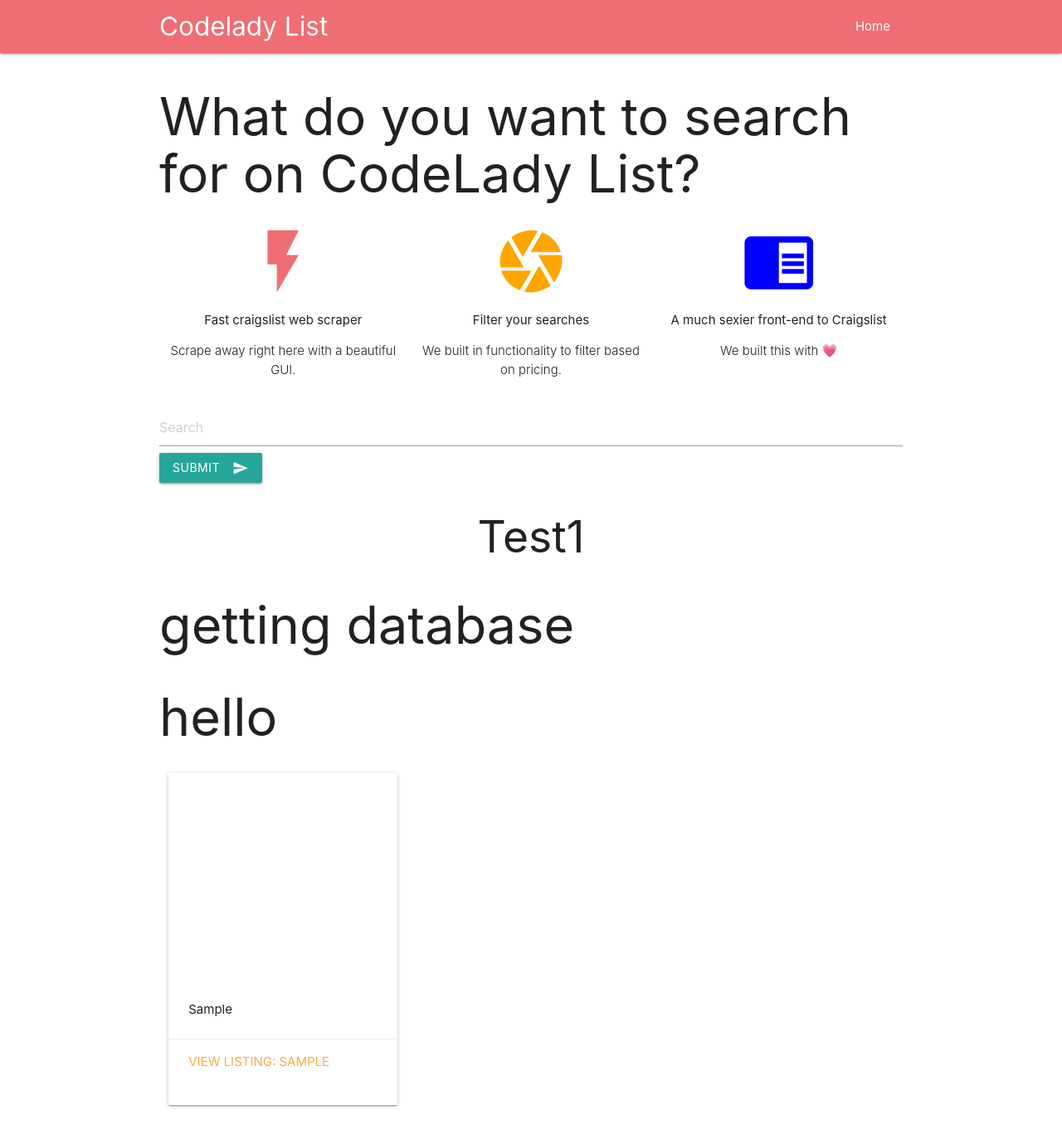
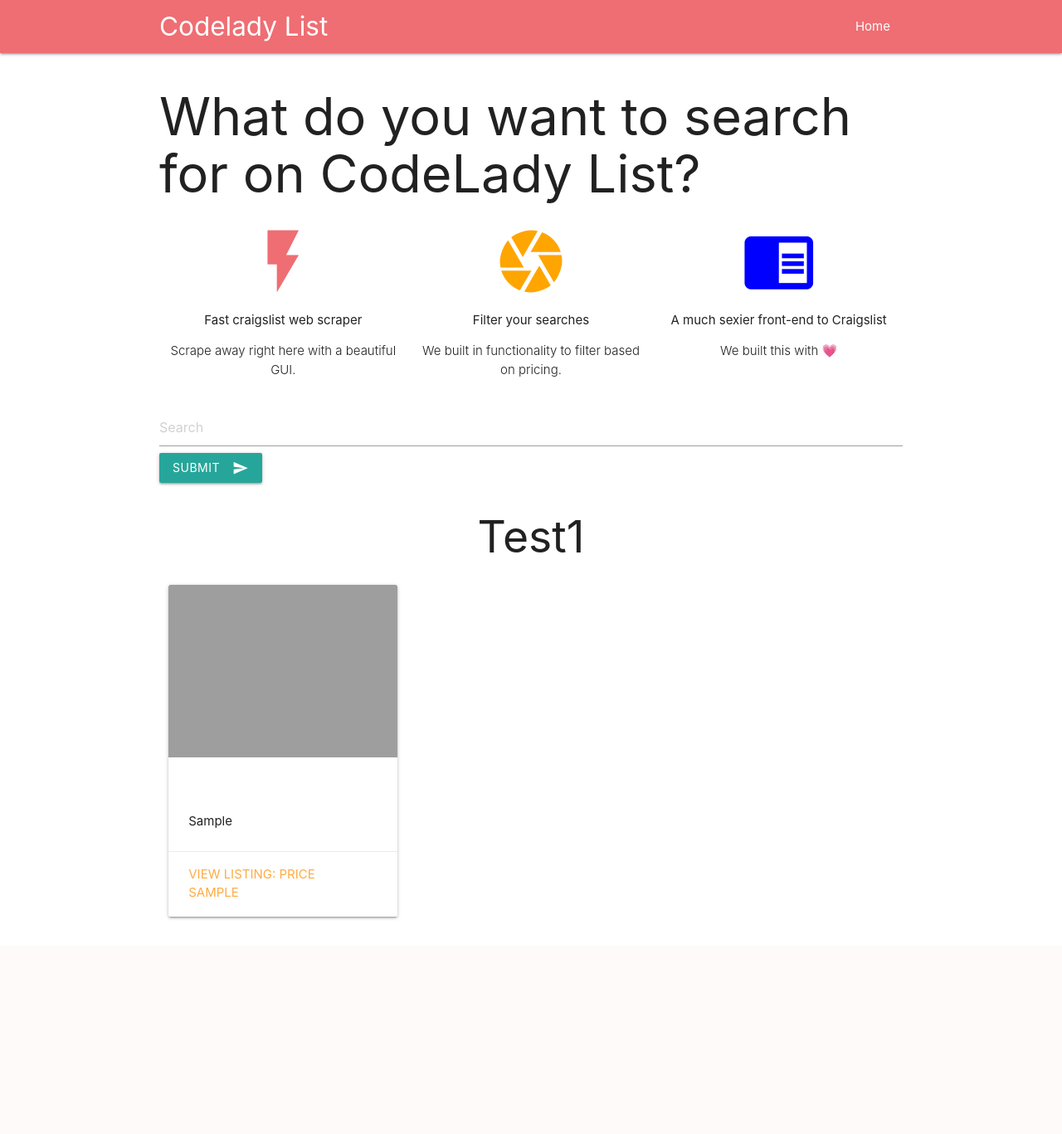
Before and after one commit to Songhee95/codelady_list, a Django app: template templates/my_app/new_search.html in a window 1280 px wide. Shown: the whole page at 83% size. After the commit the page ends 1108 px from the top, so only its background shows below. Run offline with Django 3.2, Linux system fonts and the light colour scheme; data comes from the database, SQL or seed files in the repository; the template is opened without the code that fills it: values that come from a table or form of the project are taken from there, most other values are stand-ins (such as "Sample title", 1, 10 or a date in 2020); grey boxes are pictures that could not be loaded.

Commit message:
change html file just in cae

```diff
--- a/templates/my_app/new_search.html
+++ b/templates/my_app/new_search.html
@@ -1,28 +1,23 @@
 {% extends 'base.html' %}
 
 {% block content %}
-    <h2 style="text-align: center">{{ search | title}}</h2>
+    <h2 style="text-align: center">{{ search | title }}</h2>
 
-    <div class='row'>
-    <h1>getting database</h1>
+    <div class="row">
         {% for post in final_postings %}
-        <h1>hello</h1>
             <div class="col s4">
                 <div class="card">
-                    <div class="card-image carousel carousel-slider center">
-                        {% for url in post.3 %}
-                            <a class="carousel-item" href="/"><img src="{{ url }}" /></a>
-                        {% endfor %}
+                    <div class="card-image">
+                        <a href="{{ post.1 }}"><img src="{{ post.3 }}" alt=""></a>
                     </div>
                     <div class="card-content">
                         <p>{{ post.0 }}</p>
                     </div>
                     <div class="card-action">
-                        <a href="{{ post.1 }}">View listing: {{ post.2 }}</a>
+                        <a href="{{ post.1 }}">View listing: Price {{ post.2 }}</a>
                     </div>
                 </div>
             </div>
         {% endfor %}
     </div>
-
-{% endblock content%}
+{% endblock content %}
```
Also changed, not shown: my_app/views.py (+12 -18 lines).
